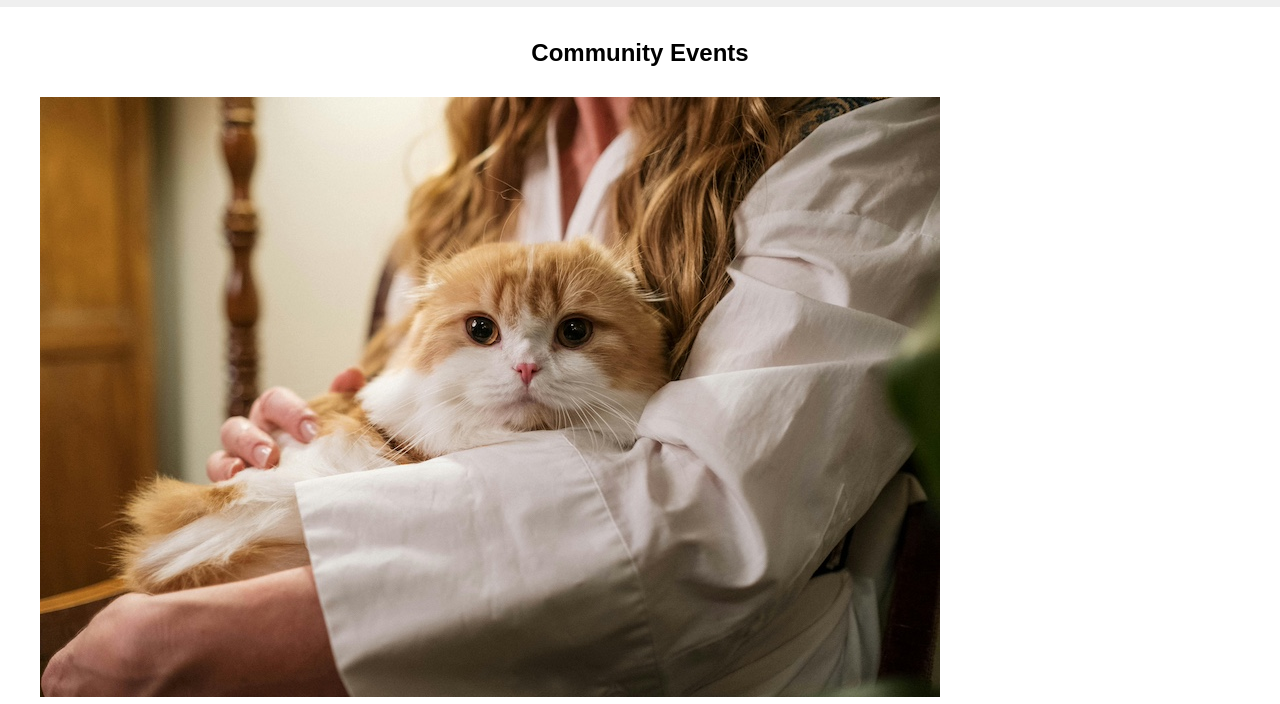
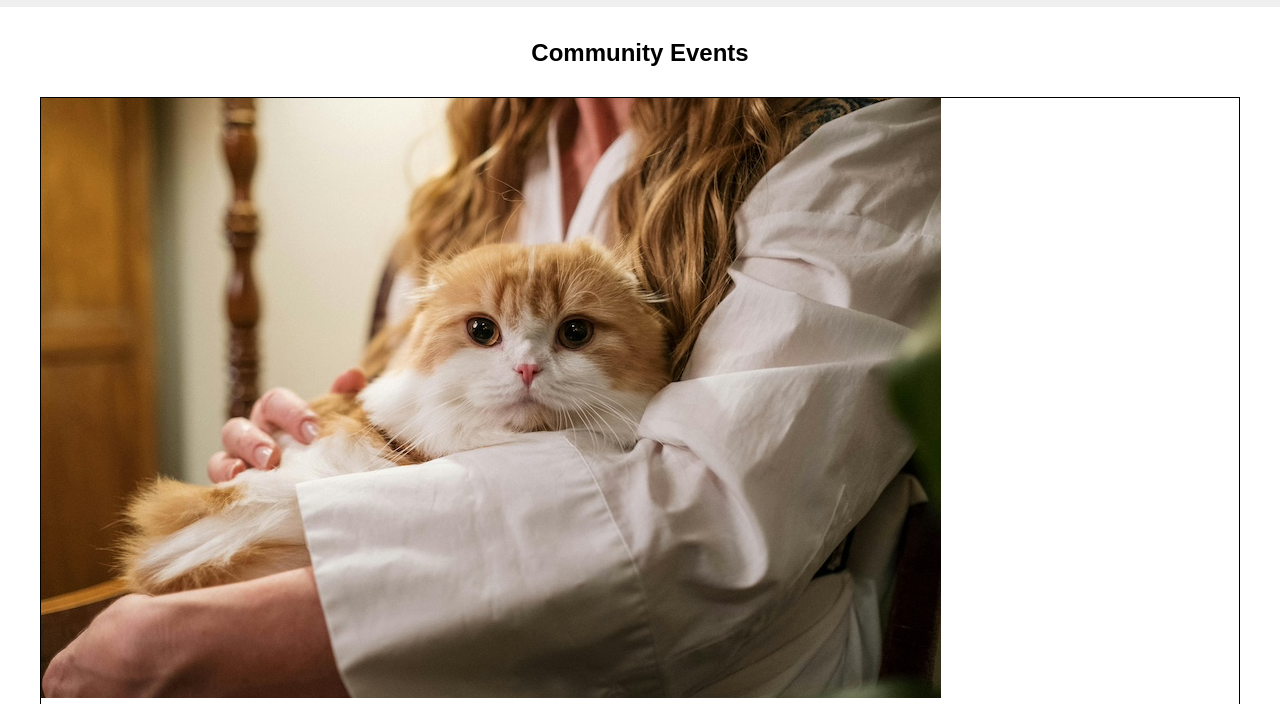
Before and after one commit to Arthur65524/COMM672_assignmentM7, a plain HTML site: page part2/community.html in a window 1280 px wide. Shown: the part 96-800 px from the top of the page. Drawn offline with Linux system fonts and the light colour scheme.

Commit message:
Community Events commit

```diff
--- a/part2/css/styles.css
+++ b/part2/css/styles.css
@@ -60,3 +60,7 @@ footer {
 footer img {
     width: 35px;
 }
+.featured {
+    display: grid;
+    border: 1px solid black;
+}
```
